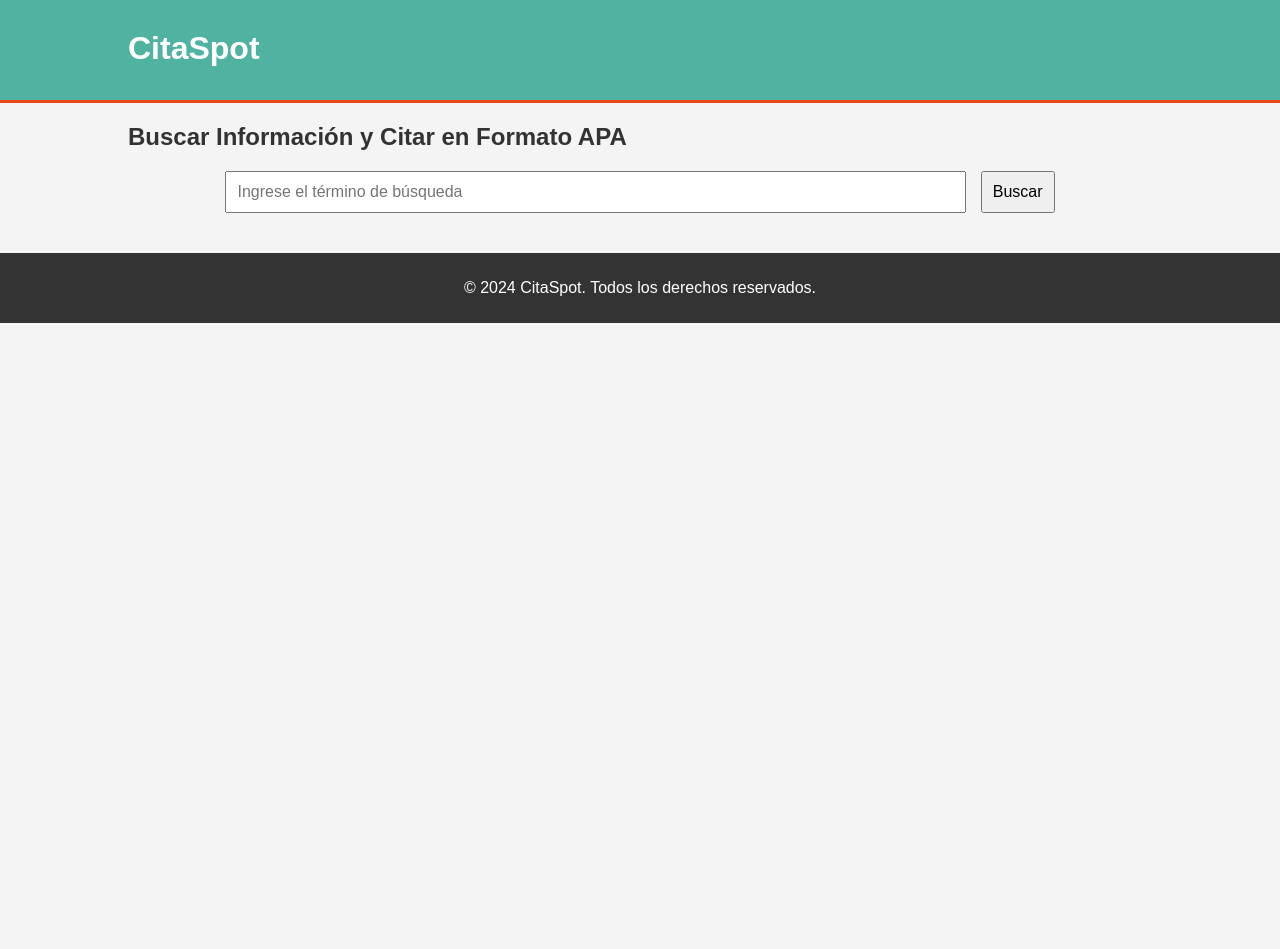
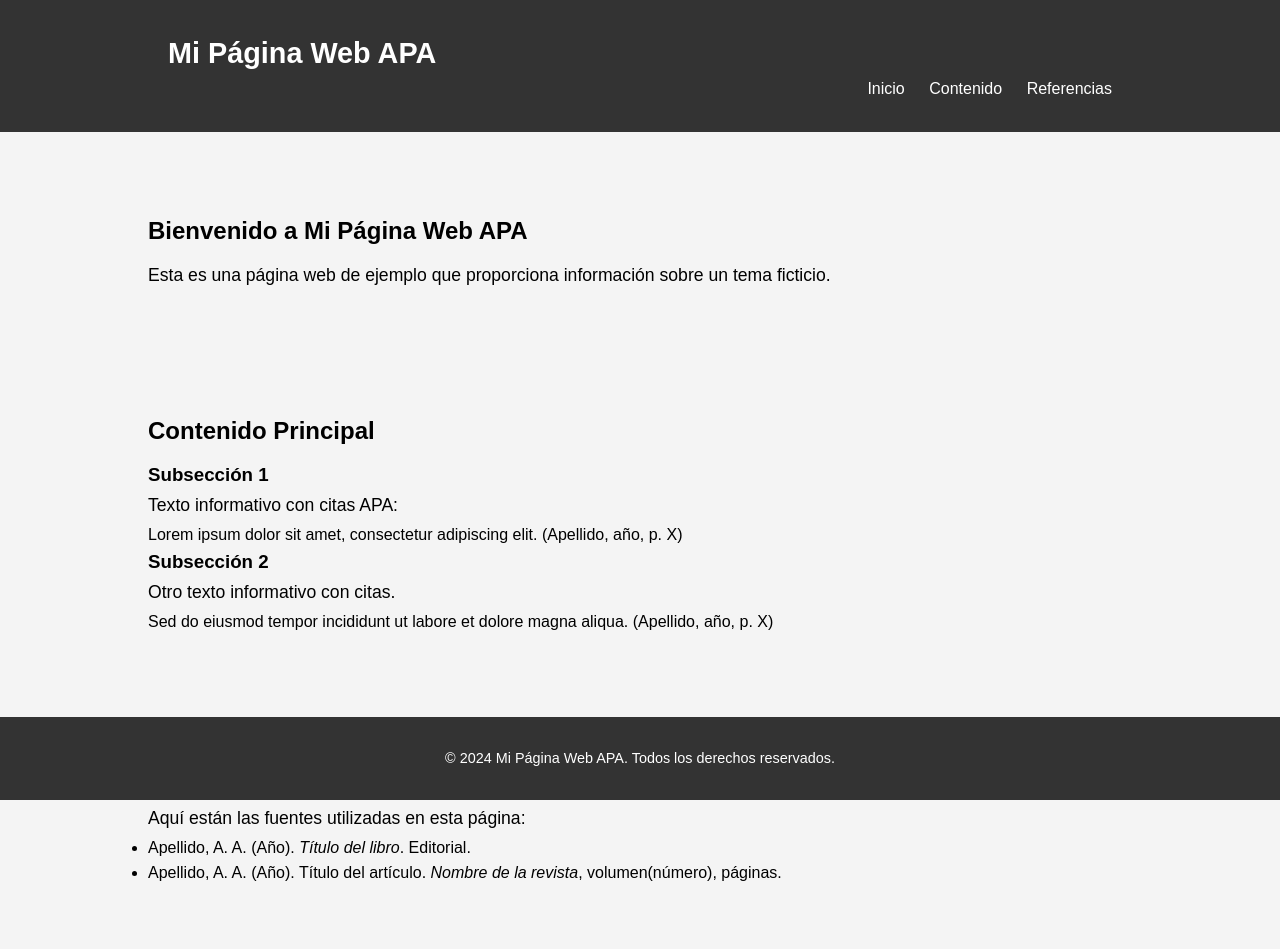
Before and after one commit to csrpxt/CitaSpot.githup.io, a plain HTML site: page index.html in a window 1280 px wide. Before the commit the page ends 800 px from the top, so only its background shows below. Drawn offline with Linux system fonts and the light colour scheme.

Commit message:
Add files via upload

```diff
--- a/index.html
+++ b/index.html
@@ -3,148 +3,67 @@
 <head>
     <meta charset="UTF-8">
     <meta name="viewport" content="width=device-width, initial-scale=1.0">
-    <title>CitaSpot</title>
-    <style>
-        body {
-            font-family: Arial, sans-serif;
-            margin: 0;
-            padding: 0;
-            background-color: #f4f4f4;
-            color: #333;
-        }
-        .container {
-            width: 80%;
-            margin: auto;
-            overflow: hidden;
-        }
-        header {
-            background: #50b3a2;
-            color: #fff;
-            padding-top: 30px;
-            min-height: 70px;
-            border-bottom: #e8491d 3px solid;
-        }
-        header a {
-            color: #fff;
-            text-decoration: none;
-            text-transform: uppercase;
-            font-size: 16px;
-        }
-        header ul {
-            padding: 0;
-            list-style: none;
-        }
-        header li {
-            display: inline;
-            padding: 0 20px 0 20px;
-        }
-        header #branding {
-            float: left;
-        }
-        header #branding h1 {
-            margin: 0;
-        }
-        .info {
-            margin: 15px 0;
-            padding: 20px;
-            background: #fff;
-            border: 1px solid #ddd;
-        }
-        .info h2 {
-            margin-top: 0;
-        }
-        .info p.source {
-            font-size: 0.9em;
-            color: #777;
-        }
-        .citation {
-            font-style: italic;
-            color: #555;
-        }
-        footer {
-            background: #333;
-            color: #fff;
-            text-align: center;
-            padding: 10px 0;
-            margin-top: 20px;
-        }
-        #searchForm {
-            margin: 20px 0;
-            text-align: center;
-        }
-        #searchForm input, #searchForm button {
-            padding: 10px;
-            font-size: 16px;
-        }
-        #searchForm input {
-            width: 70%;
-            margin-right: 10px;
-        }
-    </style>
+    <title>Mi Página Web APA</title>
+    <link rel="stylesheet" href="styles.css">
 </head>
 <body>
     <header>
         <div class="container">
-            <div id="branding">
-                <h1>CitaSpot</h1>
-            </div>
+            <h1>Mi Página Web APA</h1>
+            <nav>
+                <ul>
+                    <li><a href="#inicio">Inicio</a></li>
+                    <li><a href="#contenido">Contenido</a></li>
+                    <li><a href="#referencias">Referencias</a></li>
+                </ul>
+            </nav>
         </div>
     </header>
-    <div class="container">
-        <h2>Buscar Información y Citar en Formato APA</h2>
-        <form id="searchForm">
-            <input type="text" id="searchQuery" placeholder="Ingrese el término de búsqueda" required>
-            <button type="submit">Buscar</button>
-        </form>
-        <div id="results"></div>
-    </div>
+
+    <main>
+        <section id="inicio" class="section">
+            <div class="container">
+                <h2>Bienvenido a Mi Página Web APA</h2>
+                <p>Esta es una página web de ejemplo que proporciona información sobre un tema ficticio.</p>
+            </div>
+        </section>
+
+        <section id="contenido" class="section">
+            <div class="container">
+                <h2>Contenido Principal</h2>
+                <article>
+                    <h3>Subsección 1</h3>
+                    <p>Texto informativo con citas APA:</p>
+                    <blockquote>
+                        Lorem ipsum dolor sit amet, consectetur adipiscing elit. (Apellido, año, p. X)
+                    </blockquote>
+                </article>
+                <article>
+                    <h3>Subsección 2</h3>
+                    <p>Otro texto informativo con citas.</p>
+                    <blockquote>
+                        Sed do eiusmod tempor incididunt ut labore et dolore magna aliqua. (Apellido, año, p. X)
+                    </blockquote>
+                </article>
+            </div>
+        </section>
+
+        <section id="referencias" class="section">
+            <div class="container">
+                <h2>Referencias</h2>
+                <p>Aquí están las fuentes utilizadas en esta página:</p>
+                <ul>
+                    <li>Apellido, A. A. (Año). <i>Título del libro</i>. Editorial.</li>
+                    <li>Apellido, A. A. (Año). Título del artículo. <i>Nombre de la revista</i>, volumen(número), páginas.</li>
+                </ul>
+            </div>
+        </section>
+    </main>
+
     <footer>
-        <p>&copy; 2024 CitaSpot. Todos los derechos reservados.</p>
+        <div class="container">
+            <p>&copy; 2024 Mi Página Web APA. Todos los derechos reservados.</p>
+        </div>
     </footer>
-
-    <script>
-        const searchForm = document.getElementById('searchForm');
-        const resultsDiv = document.getElementById('results');
-
-        searchForm.addEventListener('submit', function(e) {
-            e.preventDefault();
-            const query = document.getElementById('searchQuery').value.trim().toLowerCase();
-
-            // Simulación de resultados de búsqueda (ejemplo)
-            setTimeout(() => {
-                const results = [
-                    {
-                        title: "Información sobre CitaSpot",
-                        content: "CitaSpot es una plataforma dedicada a proporcionar información verificada y citada en formato APA.",
-                        source: "https://www.citaspot.com",
-                        citation: "CitaSpot. (2024). Información sobre CitaSpot. Recuperado de https://www.citaspot.com"
-                    },
-                    {
-                        title: "Guía de Uso de CitaSpot",
-                        content: "Descubre cómo utilizar CitaSpot para encontrar información y citas en formato APA de manera efectiva.",
-                        source: "https://www.citaspot.com/guia",
-                        citation: "CitaSpot. (2024). Guía de Uso de CitaSpot. Recuperado de https://www.citaspot.com/guia"
-                    }
-                ];
-
-                const filteredResults = results.filter(result => result.title.toLowerCase().includes(query) || result.content.toLowerCase().includes(query));
-                if (filteredResults.length > 0) {
-                    resultsDiv.innerHTML = '';
-                    filteredResults.forEach(result => {
-                        resultsDiv.innerHTML += `
-                            <div class="info">
-                                <h2>${result.title}</h2>
-                                <p>${result.content}</p>
-                                <p class="source">Fuente: <a href="${result.source}" target="_blank">${result.source}</a></p>
-                                <p class="citation">Cita APA: ${result.citation}</p>
-                            </div>
-                        `;
-                    });
-                } else {
-                    resultsDiv.innerHTML = '<p>No se encontraron resultados para "' + query + '".</p>';
-                }
-            }, 1500); // Simular una búsqueda más rápida para propósitos demostrativos
-        });
-    </script>
 </body>
 </html>
--- /dev/null
+++ b/styles.css
@@ -0,0 +1,82 @@
+/* Reset CSS */
+* {
+    margin: 0;
+    padding: 0;
+    box-sizing: border-box;
+}
+
+/* Estilos Generales */
+body {
+    font-family: Arial, sans-serif;
+    line-height: 1.6;
+    background-color: #f4f4f4;
+}
+
+.container {
+    width: 80%;
+    margin: auto;
+    padding: 20px;
+}
+
+header {
+    background-color: #333;
+    color: #fff;
+    padding: 10px 0;
+}
+
+header h1 {
+    font-size: 1.8rem;
+    margin-left: 20px;
+}
+
+nav ul {
+    list-style: none;
+    text-align: right;
+    margin-right: 20px;
+}
+
+nav ul li {
+    display: inline;
+    margin-left: 20px;
+}
+
+nav ul li a {
+    color: #fff;
+    text-decoration: none;
+}
+
+nav ul li a:hover {
+    text-decoration: underline;
+}
+
+main {
+    padding: 20px 0;
+}
+
+.section {
+    padding: 40px 0;
+}
+
+section h2 {
+    font-size: 1.5rem;
+    margin-bottom: 10px;
+}
+
+section p {
+    font-size: 1.1rem;
+    line-height: 1.8;
+}
+
+footer {
+    background-color: #333;
+    color: #fff;
+    text-align: center;
+    padding: 10px 0;
+    position: absolute;
+    bottom: 0;
+    width: 100%;
+}
+
+footer p {
+    font-size: 0.9rem;
+}
```
